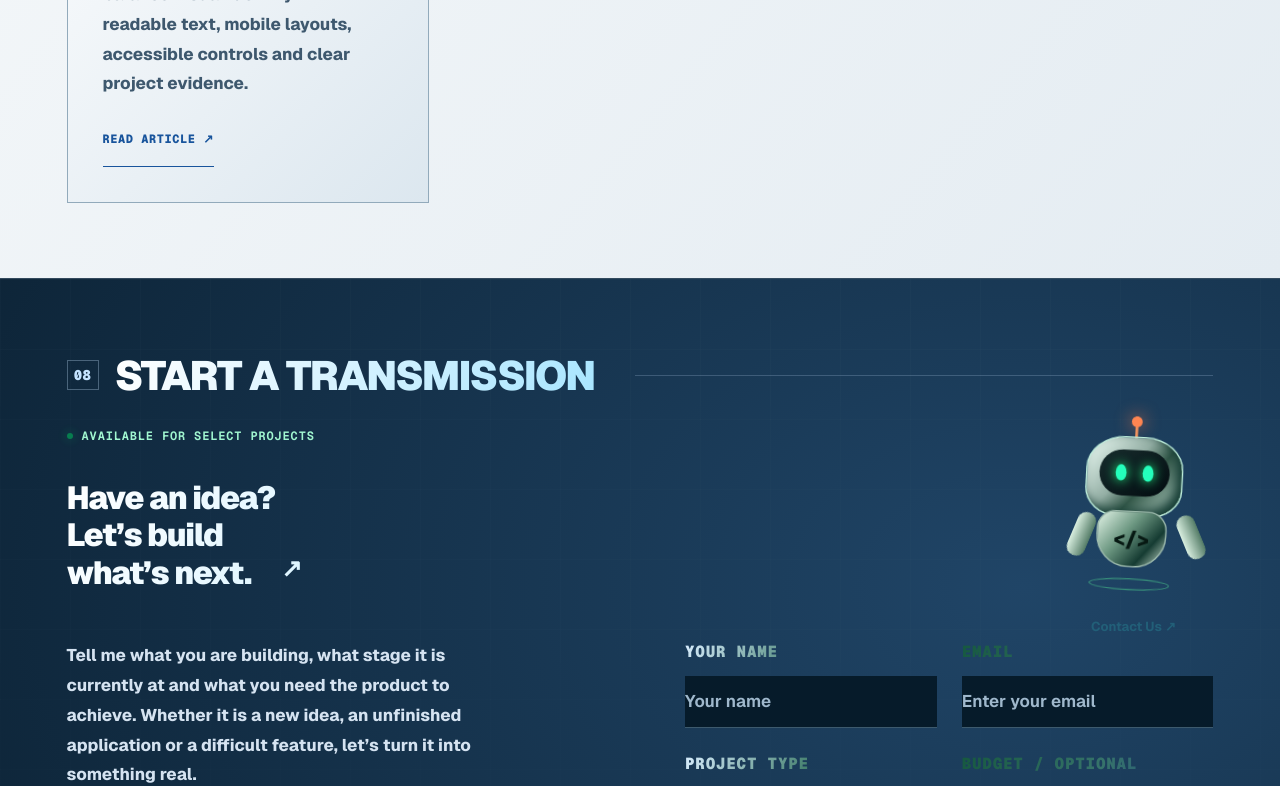
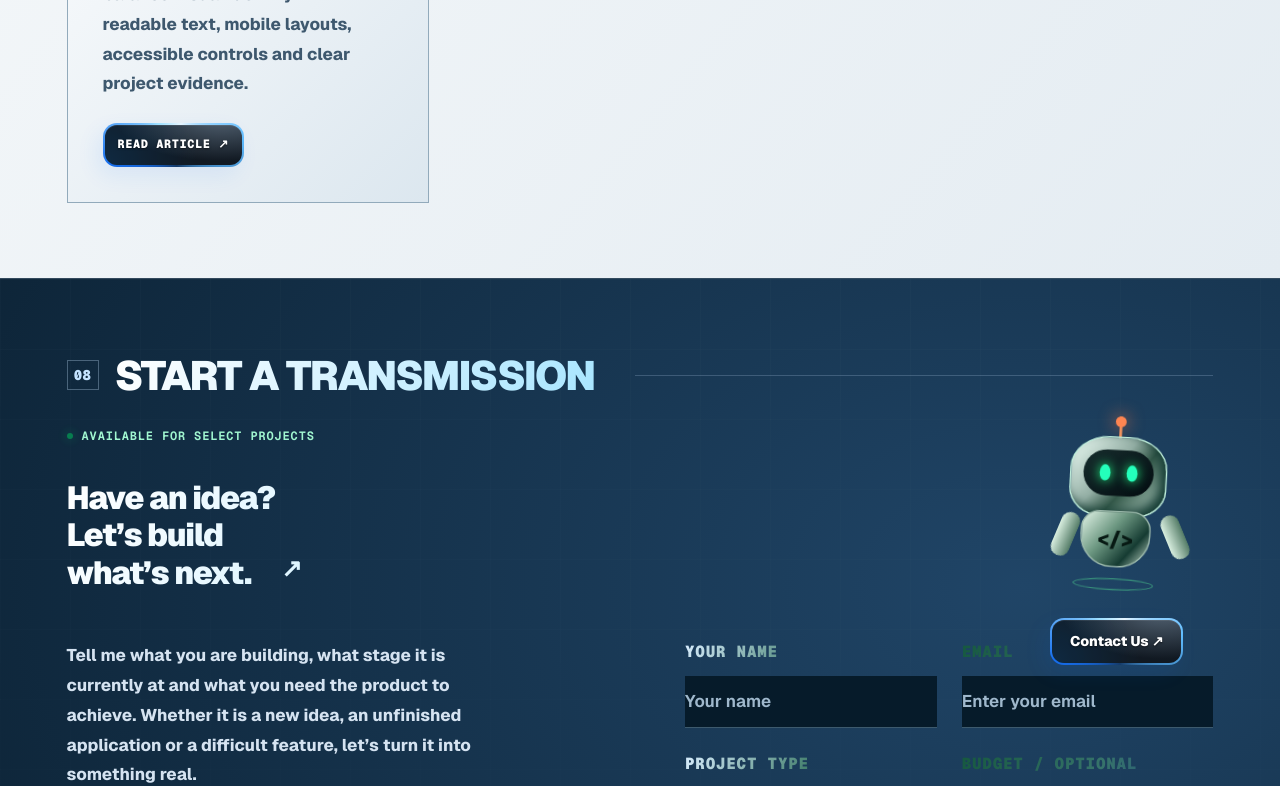
Before and after one commit to mluqman555/portfolio, a Next.js app: page /blog in a window 1280 px wide. Shown: the part 1320-2106 px from the top of the page. Built offline with nearby package versions, Linux system fonts and the light colour scheme.

Commit message:
Unify contact and text actions with blue-white button theme

```diff
--- a/app/button-theme.css
+++ b/app/button-theme.css
@@ -1,7 +1,7 @@
 /* Button materials adapted from Uiverse.io: Spacious74 and SelfMadeSystem.
    Responsive blue/white borders replace fixed SVG paths; real controls keep their semantics. */
 @property --action-angle{syntax:'<angle>';initial-value:20deg;inherits:false}
-body :is(.button,.nav-cta,button:not(.identity-card),.vault-links a,.project-links a,.case-link,.contact-form .text-link,.board-label,.back-top){
+body :is(.button,.nav-cta,button:not(.identity-card),.vault-links a,.project-links a,.case-link,.text-link,.social-links a,.board-label,.contact-mascot>span,.back-top){
  --action-angle:20deg;
  border:2px solid transparent!important;
  border-radius:14px!important;
@@ -13,20 +13,20 @@ body :is(.button,.nav-cta,button:not(.identity-card),.vault-links a,.project-lin
  transition:box-shadow .3s ease,filter .3s ease,transform .3s ease;
  text-decoration:none;
 }
-body :is(.button,.nav-cta,button:not(.identity-card),.vault-links a,.project-links a,.case-link,.contact-form .text-link,.board-label,.back-top):is(:hover,:focus-visible){
+body :is(.button,.nav-cta,button:not(.identity-card),.vault-links a,.project-links a,.case-link,.text-link,.social-links a,.board-label,.contact-mascot>span,.back-top):is(:hover,:focus-visible){
  animation:action-border-turn 5s linear infinite;
  box-shadow:inset 0 1px 0 #ffffff2a,-7px 9px 26px #007aff30,4px -4px 17px #d9f1ff12;
  filter:brightness(1.12);
 }
-body :is(.button,.nav-cta,button:not(.identity-card),.vault-links a,.project-links a,.case-link,.contact-form .text-link,.board-label,.back-top):focus-visible{outline:3px solid #a4dfff!important;outline-offset:4px}
-body :is(.button,.nav-cta,button:not(.identity-card),.vault-links a,.project-links a,.case-link,.contact-form .text-link,.board-label,.back-top):active{filter:brightness(.96);box-shadow:inset 0 2px 8px #0005,0 0 18px #168dff33}
-body :is(.button,.nav-cta,.vault-links a,.project-links a,.case-link,.board-label) :is(span,strong,b){color:#fff!important;-webkit-text-fill-color:#fff!important}
+body :is(.button,.nav-cta,button:not(.identity-card),.vault-links a,.project-links a,.case-link,.text-link,.social-links a,.board-label,.contact-mascot>span,.back-top):focus-visible{outline:3px solid #a4dfff!important;outline-offset:4px}
+body :is(.button,.nav-cta,button:not(.identity-card),.vault-links a,.project-links a,.case-link,.text-link,.social-links a,.board-label,.contact-mascot>span,.back-top):active{filter:brightness(.96);box-shadow:inset 0 2px 8px #0005,0 0 18px #168dff33}
+body :is(.button,.nav-cta,.vault-links a,.project-links a,.case-link,.board-label,.contact-mascot>span) :is(span,strong,b){color:#fff!important;-webkit-text-fill-color:#fff!important}
 body .button-white{background:radial-gradient(circle at 0% 100%,#78d9ff24,transparent 60%) padding-box,linear-gradient(135deg,#18568b,#12315b 62%,#101c32) padding-box,conic-gradient(from var(--action-angle),#f1fbff,#86d4ff 22%,#246dbb 48%,#379cff 72%,#f1fbff) border-box!important}
 body .button{padding:15px 23px!important;font-size:14px!important;line-height:1.45;min-height:54px}
 body .nav-cta{padding:12px 18px!important;font-size:13px!important;display:inline-flex;align-items:center;justify-content:center;gap:14px}
-body :is(.vault-links a,.project-links a,.case-link,.contact-form .text-link){padding:10px 13px;font-size:12px!important;line-height:1.4;display:inline-flex;align-items:center;justify-content:center;gap:9px;white-space:normal}
+body :is(.vault-links a,.project-links a,.case-link,.text-link,.social-links a){padding:10px 13px;font-size:12px!important;line-height:1.4;display:inline-flex;align-items:center;justify-content:center;gap:9px;white-space:normal}
 body .vault-links{gap:9px}.vault-links a span{font-size:17px}
-body .board-label{padding:12px 18px!important;font-size:14px!important;line-height:1.35}
+body .board-label,.contact-mascot>span{padding:12px 18px!important;font-size:14px!important;line-height:1.35}
 body .back-top{display:flex;align-items:center;justify-content:center;width:48px;height:48px}
 body :is(.hero-sequence-controls button,.fluid-controls button,.forge-topline button,.orbit-toggle,.journey-controls button,.exhibition-controls button){padding:10px 14px;font-size:11px!important;line-height:1.4;letter-spacing:.045em}
 body .menu-toggle{padding:10px 14px!important;font-size:13px!important}
@@ -34,6 +34,8 @@ body :is(.vault-index button,.forge-nav button)[aria-current],body .planet[aria-
 body .forge-nav button :is(span,strong),body .planet span{color:#fff!important;-webkit-text-fill-color:#fff!important}
 body button:disabled{opacity:.55;cursor:not-allowed;animation:none!important;filter:none!important}
 @keyframes action-border-turn{to{--action-angle:380deg}}
-@media(hover:hover) and (pointer:fine){body :is(.button,.nav-cta,.vault-links a,.project-links a,.case-link,.board-label):hover{transform:translateY(-2px)}body :is(.button,.nav-cta,.vault-links a,.project-links a,.case-link,.board-label):active{transform:translateY(0)}}
-@media(max-width:700px){body .button{font-size:12px!important;padding:14px 17px!important}body .nav-cta{font-size:12px!important}body .forge-topline{flex-wrap:wrap;gap:12px}body .vault-links a{min-height:44px}body .board-label{font-size:12px!important;padding:10px 13px!important}}
-@media(prefers-reduced-motion:reduce){body :is(.button,.nav-cta,button:not(.identity-card),.vault-links a,.project-links a,.case-link,.contact-form .text-link,.board-label,.back-top){animation:none!important;transition:none!important}}
+@media(hover:hover) and (pointer:fine){body :is(.button,.nav-cta,.vault-links a,.project-links a,.case-link,.board-label,.contact-mascot>span):hover{transform:translateY(-2px)}body :is(.button,.nav-cta,.vault-links a,.project-links a,.case-link,.board-label,.contact-mascot>span):active{transform:translateY(0)}}
+@media(max-width:700px){body .button{font-size:12px!important;padding:14px 17px!important}body .nav-cta{font-size:12px!important}body .forge-topline{flex-wrap:wrap;gap:12px}body .vault-links a{min-height:44px}body .board-label,.contact-mascot>span{font-size:12px!important;padding:10px 13px!important}}
+@media(prefers-reduced-motion:reduce){body :is(.button,.nav-cta,button:not(.identity-card),.vault-links a,.project-links a,.case-link,.text-link,.social-links a,.board-label,.contact-mascot>span,.back-top){animation:none!important;transition:none!important}}
+
+@media(prefers-reduced-motion:reduce){body :is(.button,.nav-cta,.vault-links a,.project-links a,.case-link,.board-label,.contact-mascot>span):is(:hover,:active){transform:none!important}}
```
